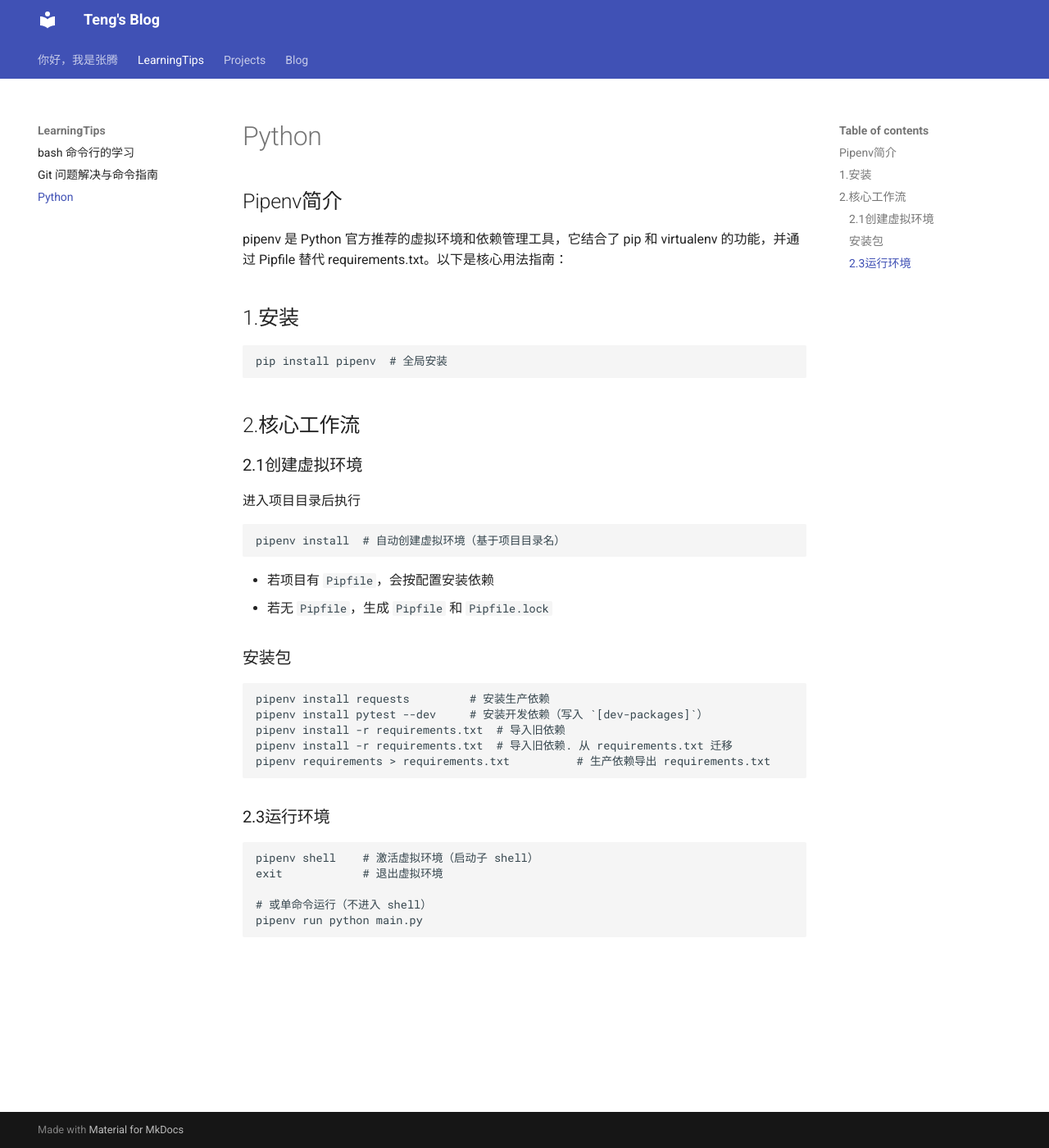
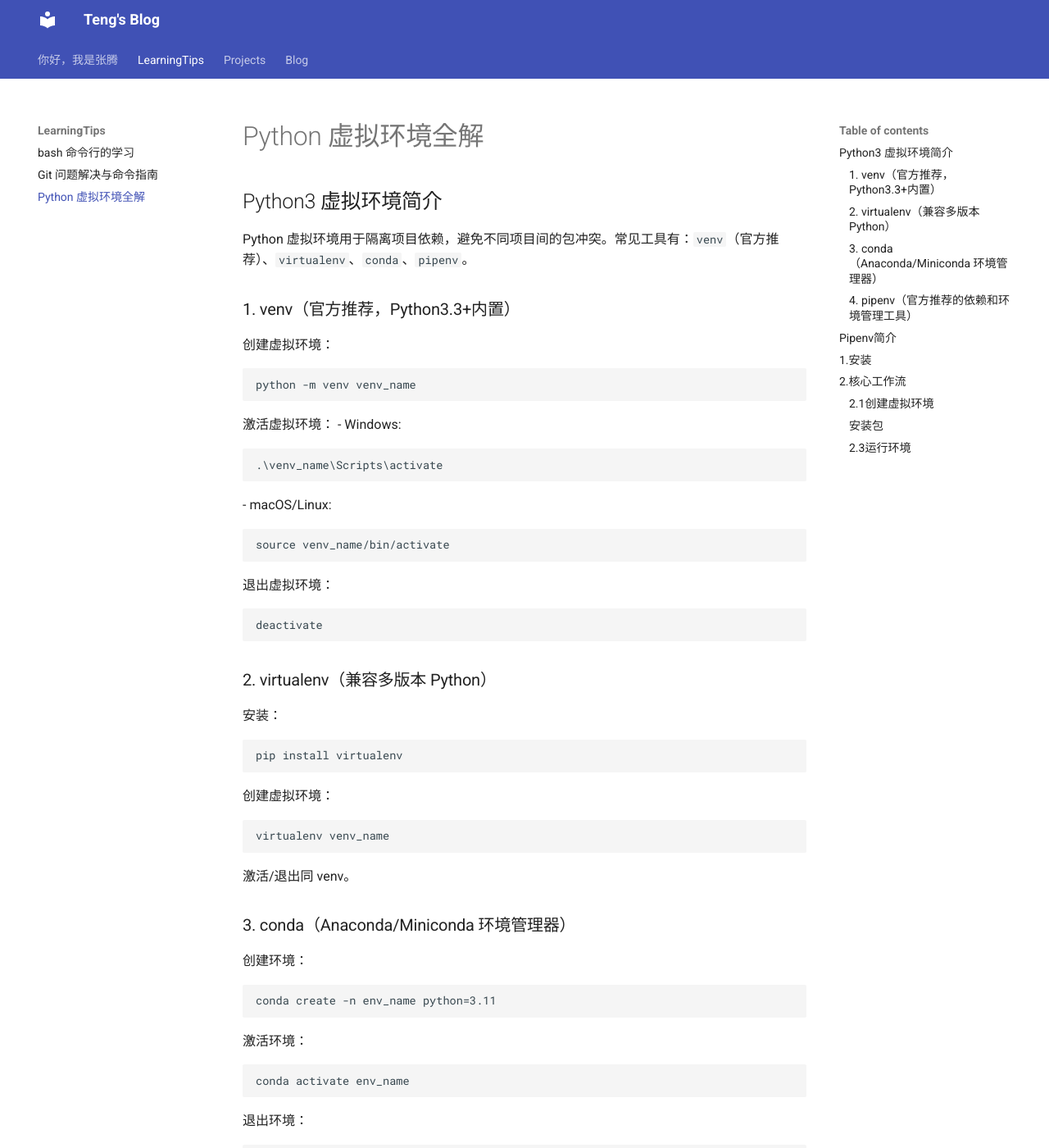
Before and after one commit to zhangteng520/docs, an MkDocs documentation site: the page built from docs/LearningTips/pythonUsage.md, in a window 1280 px wide and 1400 px high. Shown: the whole window at 82% size. Built offline with MkDocs 1.6.1 and Material for MkDocs 9.7.7, drawn with Linux system fonts in a browser that asks for light colours; some of the changed text lies outside the part shown.

Commit message:
blog update about AI,Control,coding,cpu.And update learningTips

````diff
--- a/docs/LearningTips/pythonUsage.md
+++ b/docs/LearningTips/pythonUsage.md
@@ -1,4 +1,56 @@
-# Python
+# Python 虚拟环境全解
+
+## Python3 虚拟环境简介
+Python 虚拟环境用于隔离项目依赖，避免不同项目间的包冲突。常见工具有：`venv`（官方推荐）、`virtualenv`、`conda`、`pipenv`。
+
+### 1. venv（官方推荐，Python3.3+内置）
+创建虚拟环境：
+```
+python -m venv venv_name
+```
+激活虚拟环境：
+- Windows:
+  ```
+  .\venv_name\Scripts\activate
+  ```
+- macOS/Linux:
+  ```
+  source venv_name/bin/activate
+  ```
+退出虚拟环境：
+```
+deactivate
+```
+
+### 2. virtualenv（兼容多版本 Python）
+安装：
+```
+pip install virtualenv
+```
+创建虚拟环境：
+```
+virtualenv venv_name
+```
+激活/退出同 venv。
+
+### 3. conda（Anaconda/Miniconda 环境管理器）
+创建环境：
+```
+conda create -n env_name python=3.11
+```
+激活环境：
+```
+conda activate env_name
+```
+退出环境：
+```
+conda deactivate
+```
+
+### 4. pipenv（官方推荐的依赖和环境管理工具）
+结合 pip 和 virtualenv，自动管理依赖和虚拟环境。
+
+---
 
 ## Pipenv简介
 pipenv 是 Python 官方推荐的虚拟环境和依赖管理工具，它结合了 pip 和 virtualenv 的功能，并通过 Pipfile 替代 requirements.txt。以下是核心用法指南：
--- a/mkdocs.yml
+++ b/mkdocs.yml
@@ -21,4 +21,8 @@ markdown_extensions:
       emoji_generator: !!python/name:material.extensions.emoji.to_svg
 
 plugins:
-  - blog
+  - blog:
+     blog_toc: true
+     pagination_per_page: 5
+     pagination_format: "~2~"
+  - offline
````
Also changed, not shown: docs/LearningTips/bashInWindows.md (+4 -4 lines), docs/blog/posts/AICoding.md (added, +98 -0 lines), docs/blog/posts/ControlVM.md (added, +48 -0 lines), docs/blog/posts/linux-cpu.md (added, +58 -0 lines), docs/blog/posts/smelly-code.md (added, +106 -0 lines), site/sitemap.xml, 1 other file.
